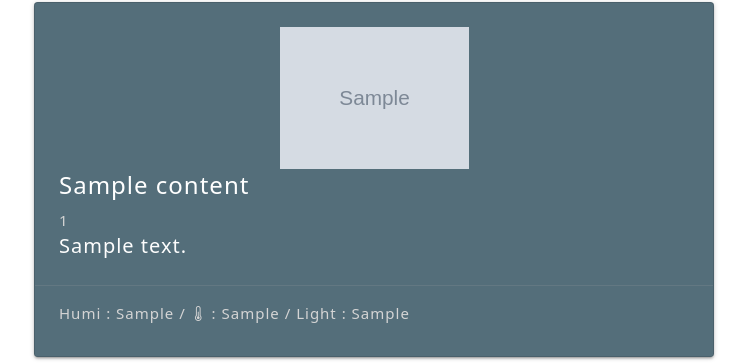
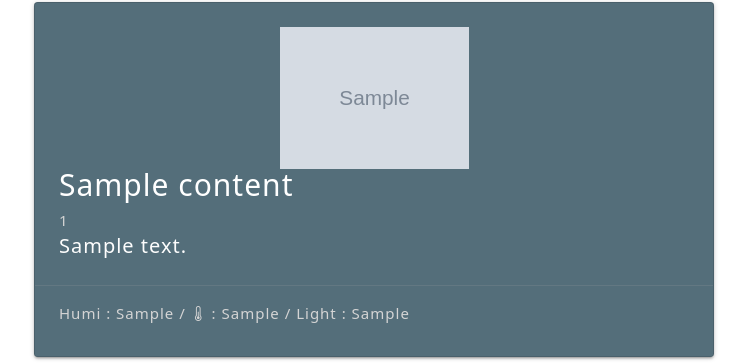
Before and after one commit to Fnhid/Upm3ra, a Flask app: page /main in a window 1280 px wide. Shown: the part 139-503 px from the top of the page, without its empty margins (266-1013 px from the left). Run offline with Flask 2, Linux system fonts and the light colour scheme; the visitor is signed in with stand-in values (Sample User, id 1); tables that the repository leaves empty or names only in its code hold one stand-in row (values such as "Sample post"); grey boxes marked "Sample" are stand-in pictures; some libraries are stand-ins or nearby versions.

Commit message:
design update

```diff
--- a/templates/main.html
+++ b/templates/main.html
@@ -34,7 +34,7 @@
       <div  width="80%" height="100%" class="div_box center-block card blue-grey darken-1">
         <div class="card-content white-text">
           <img src={{obj[3]}} class="center-block" width="30%" height="30%"  alt="File Not Loaded">
-          <span class="card-title">{{obj[0]}}</span>
+          <p style="font-size: 30px" class="card-title">{{obj[0]}}</p>
           <p style="color:rgb(212, 212, 212)">{{obj[1]}}</p>
           <p style="color:rgb(253, 253, 253); font-size:20px">{{obj[2]}}</p>
         </div>
```
